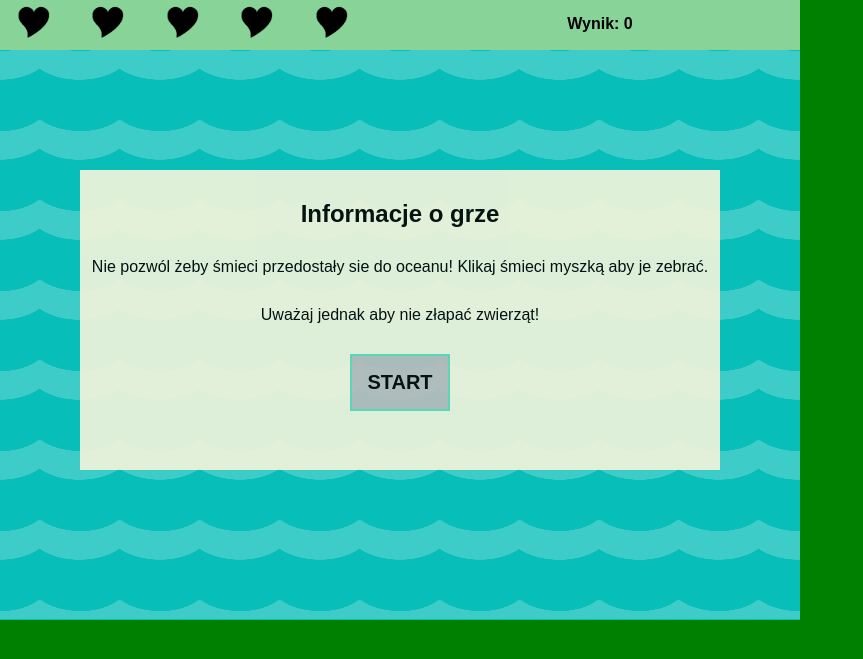
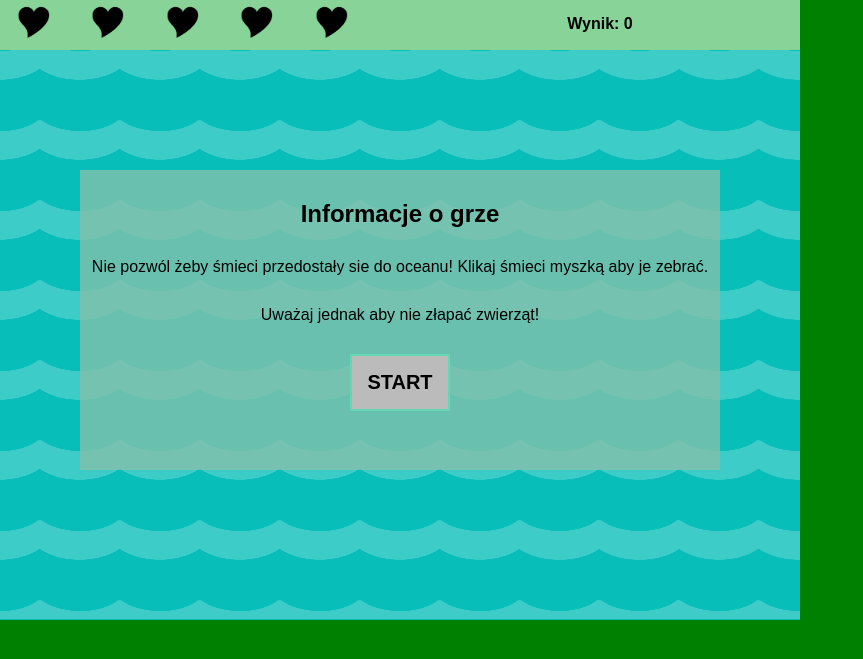
Before and after one commit to Jeremiej19/Apk, a PHP site: page /games/game1/game.html in a window 1280 px wide. Shown: the top 659 px of the page, without its empty margins (0-863 px from the left). Run offline with PHP 8.4, Linux system fonts and the light colour scheme.

Commit message:
game csss++++

```diff
--- a/games/game1/game.css
+++ b/games/game1/game.css
@@ -75,8 +75,7 @@ body
 
 #info
 {
-    background-color: beige;
-    opacity: 0.9;
+    background-color: #85c0adcb;
     width: 80%;
     height: 50%;
     margin: auto;
```
